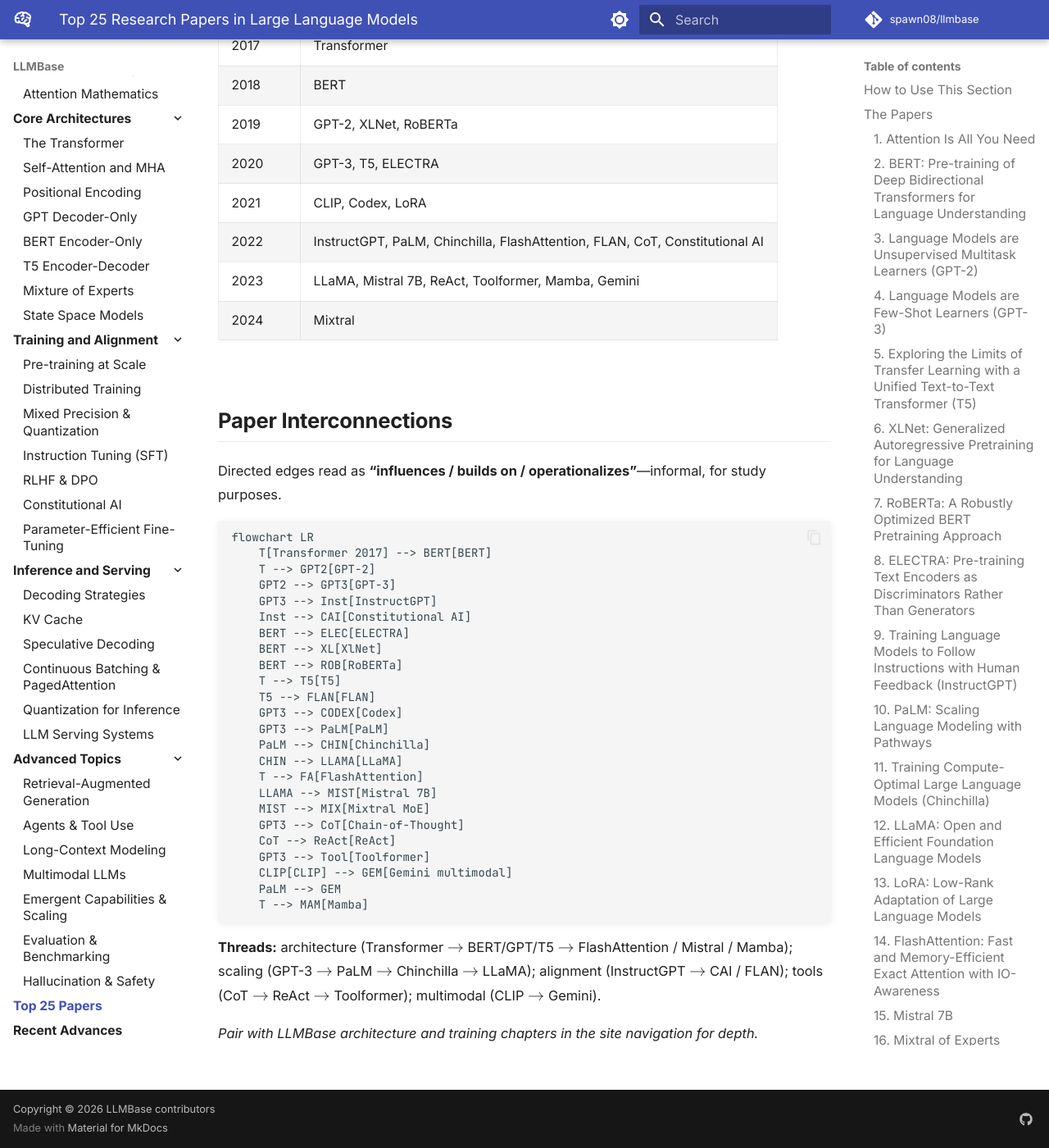
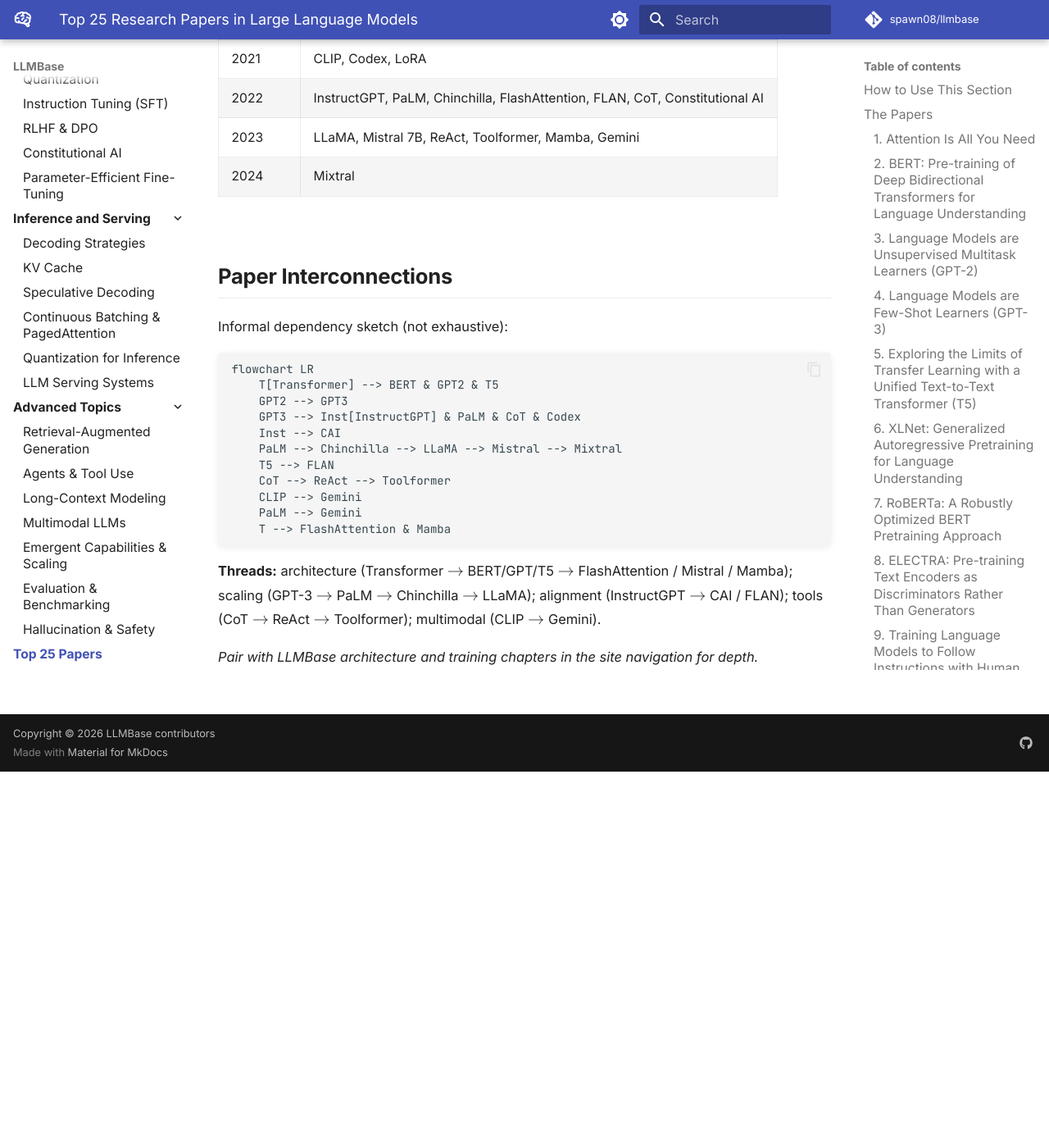
Before and after one commit to spawn08/llmbase, an MkDocs documentation site: the page built from docs/06_research_papers/index.md, in a window 1280 px wide and 1400 px high, scrolled down 22612 px. Shown: the whole window at 82% size. Built offline with MkDocs 1.6.1 and Material for MkDocs 9.7.7, drawn with Linux system fonts in a browser that asks for light colours; comment, search, counter and statistics services are not loaded; after the commit the page ends 23553 px from its top, so only the background shows below that; some of the changed text lies outside the part shown.

Commit message:
Refactor attention and loss functions in research paper documentation
- Simplified the implementation of the softmax function within the scaled dot product attention to enhance clarity and efficiency.
- Updated the masked cross-entropy loss function to improve readability and maintain consistency in variable naming.
- Removed unnecessary comments and whitespace to streamline the code examples, ensuring a cleaner presentation of key concepts.

````diff
--- a/docs/06_research_papers/index.md
+++ b/docs/06_research_papers/index.md
@@ -27,22 +27,18 @@
 ```python
 import numpy as np
 
-def softmax_rows(x: np.ndarray) -> np.ndarray:
-    e = np.exp(x - np.max(x, axis=-1, keepdims=True))
-    return e / np.sum(e, axis=-1, keepdims=True)
-
 def scaled_dot_product_attention(Q, K, V):
     d_k = Q.shape[-1]
-    scores = (Q @ K.T) / np.sqrt(d_k)
-    attn = softmax_rows(scores)
-    return attn @ V  # convex mix of value rows
+    s = (Q @ K.T) / np.sqrt(d_k)
+    s = np.exp(s - np.max(s, axis=-1, keepdims=True))
+    attn = s / np.sum(s, axis=-1, keepdims=True)
+    return attn @ V
 ```
 
 !!! interview "What Interviewers Expect"
     - Walk through **why** dot products measure “compatibility” between queries and keys, and what happens if you **omit** \(\sqrt{d_k}\).
     - Contrast **self-attention** in an encoder (full visibility) versus **masked** attention in a decoder (causal, no peeking at future tokens).
     - Name one **systems** consequence of materializing full attention: memory and FLOPs scaling with **sequence length squared**.
-
 
 ### 2. BERT: Pre-training of Deep Bidirectional Transformers for Language Understanding
 
@@ -64,7 +60,6 @@
 import numpy as np
 
 def masked_ce_loss(logits, labels, mask_positions):
-    # logits: [seq, vocab], labels: [seq], mask_positions: list of indices
     loss = 0.0
     for i in mask_positions:
         z = logits[i] - np.max(logits[i])
@@ -77,7 +72,6 @@
     - Explain **MLM** versus **causal** language modeling and trade-offs for **generation**.
     - Why was **NSP** later criticized, and what did RoBERTa change?
     - How would you use a BERT-style model in a **RAG** stack (retrieval vs reranking)?
-
 
 ### 3. Language Models are Unsupervised Multitask Learners (GPT-2)
 
@@ -105,7 +99,6 @@
     - Define **zero-shot** versus **few-shot** in the GPT family; where does GPT-2 sit?
     - Why does **byte-level BPE** help with rare words and multiple languages?
     - Name a **failure mode** of relying on zero-shot transfer for production.
-
 
 ### 4. Language Models are Few-Shot Learners (GPT-3)
 
@@ -137,7 +130,6 @@
     - Discuss **scaling laws** at a high level: what trades off against what?
     - How would you detect **benchmark leakage** or **memorization** when evaluating a GPT-3-class model?
 
-
 ### 5. Exploring the Limits of Transfer Learning with a Unified Text-to-Text Transformer (T5)
 
 **Colin Raffel, Noam Shazeer, Adam Roberts** (and 4 more). **2019** (*JMLR* 2020).
@@ -167,7 +159,6 @@
     - How does **span corruption** differ from BERT MLM in terms of **supervision signal**?
     - Why might **task prefixes** help multitask training without separate model heads?
 
-
 ### 6. XLNet: Generalized Autoregressive Pretraining for Language Understanding
 
 **Zhilin Yang, Zihang Dai, Yiming Yang** (and 3 more). **2019.** *NeurIPS.*
@@ -199,7 +187,6 @@
     - Explain **permutation LM** versus standard left-to-right GPT training.
     - What problem does **two-stream attention** solve in XLNet?
     - Why did **RoBERTa + scale** often win engineering mindshare over XLNet in practice?
-
 
 ### 7. RoBERTa: A Robustly Optimized BERT Pretraining Approach
 
@@ -233,7 +220,6 @@
     - Why might **removing NSP** help or hurt—what was the empirical finding?
     - How do you **fairly compare** two pre-training runs at different batch sizes?
 
-
 ### 8. ELECTRA: Pre-training Text Encoders as Discriminators Rather Than Generators
 
 **Kevin Clark, Minh-Thang Luong, Quoc V. Le, Christopher D. Manning.** **2020.** *ICLR.*
@@ -266,7 +252,6 @@
     - What role does the **small generator** play—could it be shared with the discriminator?
     - Compare ELECTRA-style objectives to **contrastive** learning (SimCSE, etc.).
 
-
 ### 9. Training Language Models to Follow Instructions with Human Feedback (InstructGPT)
 
 **Long Ouyang, Jeff Wu, Xu Jiang** (and 15 more). **2022.** *NeurIPS.*
@@ -328,7 +310,6 @@
     - Name **two** distributed parallelism patterns (data, tensor, pipeline) and when each applies.
     - What does **emergence** mean in scaling papers—why is it controversial?
     - How would you **evaluate** a multilingual LM beyond English-centric benchmarks?
-
 
 ### 11. Training Compute-Optimal Large Language Models (Chinchilla)
 
@@ -359,7 +340,6 @@
     - What assumptions break scaling laws (e.g., **data saturation**, **repeated epochs**)?
     - How would you decide whether to **increase data** versus **model width** under a fixed budget?
 
-
 ### 12. LLaMA: Open and Efficient Foundation Language Models
 
 **Hugo Touvron, Thibaut Lavril, Gautier Izacard** (and 4 more). **2023.** *arXiv.*
@@ -388,7 +368,6 @@
     - Name **three** architectural choices in LLaMA versus original GPT-2/3 stacks.
     - Connect LLaMA training to **Chinchilla-optimal** thinking.
     - What **deployment** constraints push teams toward 7B/13B rather than 70B?
-
 
 ### 13. LoRA: Low-Rank Adaptation of Large Language Models
 
@@ -419,7 +398,6 @@
     - Where would you **not** use LoRA (e.g., full-model **continued pretraining**)?
     - How does **merging adapters** into base weights affect **serving**?
 
-
 ### 14. FlashAttention: Fast and Memory-Efficient Exact Attention with IO-Awareness
 
 **Tri Dao, Daniel Y. Fu, Stefano Ermon, Atri Rudra, Christopher Ré.** **2022.** *NeurIPS.*
@@ -448,7 +426,6 @@
     - Why is attention often **memory-bound**, not compute-bound, on GPUs?
     - What does **exact** mean versus **sparse** or **linear** attention approximations?
     - How does FlashAttention interact with **long context** and **batch size** in serving?
-
 
 ### 15. Mistral 7B
 
@@ -479,7 +456,6 @@
     - Compare **GQA** to **MHA** and **MQA**—what is saved at inference?
     - What is the **throughput–quality** trade-off of sliding-window attention?
     - When would you still prefer a **70B dense** over a **strong 7B**?
-
 
 ### 16. Mixtral of Experts
 
@@ -518,7 +494,6 @@
     - How do training objectives mitigate **expert imbalance**?
     - Compare **MoE** to **dense** models at the same **active** FLOPs.
 
-
 ### 17. Scaling Instruction-Finetuned Language Models (FLAN)
 
 **Hyung Won Chung, Le Hou, Shayne Longpre** (and 10 more). **2022.** *arXiv.*
@@ -545,7 +520,6 @@
     - Why include **CoT** demonstrations in some FLAN variants?
     - What limits **zero-shot** transfer to truly **novel** tasks?
 
-
 ### 18. Chain-of-Thought Prompting Elicits Reasoning in Large Language Models
 
 **Jason Wei, Xuezhi Wang, Dale Schuurmans** (and 5 more). **2022.** *NeurIPS.*
@@ -571,7 +545,6 @@
     - When does CoT **hurt** (verbosity, hallucinated steps)?
     - Explain **self-consistency** decoding at a high level.
     - How would you **evaluate** reasoning besides final-answer accuracy?
-
 
 ### 19. ReAct: Synergizing Reasoning and Acting in Language Models
 
@@ -606,7 +579,6 @@
     - What’s the difference between ReAct and **plain CoT** without tools?
     - How does **observation trustworthiness** affect policy design?
 
-
 ### 20. Toolformer: Language Models Can Teach Themselves to Use Tools
 
 **Timo Schick, Jane Dwivedi-Yu, Roberto Dessì** (and 4 more). **2023.** *arXiv.*
@@ -632,7 +604,6 @@
     - How does Toolformer **discover** useful calls without hand-labeled tool traces?
     - What **risks** arise from letting models invoke external APIs?
     - Compare Toolformer to **ReAct-style** prompt engineering with a frozen model.
-
 
 ### 21. Constitutional AI: Harmlessness from AI Feedback
 
@@ -661,7 +632,6 @@
     - Compare **RLHF**, **RLAIF**, and **constitutional** critique steps.
     - What failure modes appear from **AI-only** feedback (circular preferences)?
     - How would you **audit** a constitution for **bias** or **over-blocking**?
-
 
 ### 22. Learning Transferable Visual Models From Natural Language Supervision (CLIP)
 
@@ -696,7 +666,6 @@
     - How does CLIP enable **zero-shot** classification via prompts?
     - Name **failure modes** (texture bias, OCR gaps, domain shift).
 
-
 ### 23. Evaluating Large Language Models Trained on Code (Codex)
 
 **Mark Chen, Jerry Tworek, Heewoo Jun** (and 20 more). **2021.** *arXiv.*
@@ -727,7 +696,6 @@
     - Explain **pass@\(k\)** versus **pass@1** for temperature-sampled models.
     - What **security** issues arise from training on public GitHub?
 
-
 ### 24. Mamba: Linear-Time Sequence Modeling with Selective State Spaces
 
 **Albert Gu, Tri Dao.** **2023.** *arXiv.*
@@ -755,7 +723,6 @@
     - Contrast **Mamba/SSM** complexity versus **self-attention** versus **RNNs**.
     - What does **selectivity** buy you that fixed S4 parameters lack?
     - Where might you still want **attention** (e.g., **global** retrieval)?
-
 
 ### 25. Gemini: A Family of Highly Capable Multimodal Models
 
@@ -799,33 +766,20 @@
 
 ## Paper Interconnections
 
-Directed edges read as **“influences / builds on / operationalizes”**—informal, for study purposes.
+Informal dependency sketch (not exhaustive):
 
 ```mermaid
 flowchart LR
-    T[Transformer 2017] --> BERT[BERT]
-    T --> GPT2[GPT-2]
-    GPT2 --> GPT3[GPT-3]
-    GPT3 --> Inst[InstructGPT]
-    Inst --> CAI[Constitutional AI]
-    BERT --> ELEC[ELECTRA]
-    BERT --> XL[XlNet]
-    BERT --> ROB[RoBERTa]
-    T --> T5[T5]
-    T5 --> FLAN[FLAN]
-    GPT3 --> CODEX[Codex]
-    GPT3 --> PaLM[PaLM]
-    PaLM --> CHIN[Chinchilla]
-    CHIN --> LLAMA[LLaMA]
-    T --> FA[FlashAttention]
-    LLAMA --> MIST[Mistral 7B]
-    MIST --> MIX[Mixtral MoE]
-    GPT3 --> CoT[Chain-of-Thought]
-    CoT --> ReAct[ReAct]
-    GPT3 --> Tool[Toolformer]
-    CLIP[CLIP] --> GEM[Gemini multimodal]
-    PaLM --> GEM
-    T --> MAM[Mamba]
+    T[Transformer] --> BERT & GPT2 & T5
+    GPT2 --> GPT3
+    GPT3 --> Inst[InstructGPT] & PaLM & CoT & Codex
+    Inst --> CAI
+    PaLM --> Chinchilla --> LLaMA --> Mistral --> Mixtral
+    T5 --> FLAN
+    CoT --> ReAct --> Toolformer
+    CLIP --> Gemini
+    PaLM --> Gemini
+    T --> FlashAttention & Mamba
 ```
 
 **Threads:** architecture (Transformer \(\rightarrow\) BERT/GPT/T5 \(\rightarrow\) FlashAttention / Mistral / Mamba); scaling (GPT-3 \(\rightarrow\) PaLM \(\rightarrow\) Chinchilla \(\rightarrow\) LLaMA); alignment (InstructGPT \(\rightarrow\) CAI / FLAN); tools (CoT \(\rightarrow\) ReAct \(\rightarrow\) Toolformer); multimodal (CLIP \(\rightarrow\) Gemini).
````
Also changed, not shown: other parts of docs/06_research_papers/index.md (+5 -11 lines).
